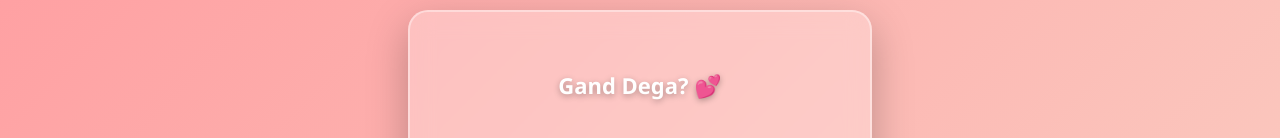
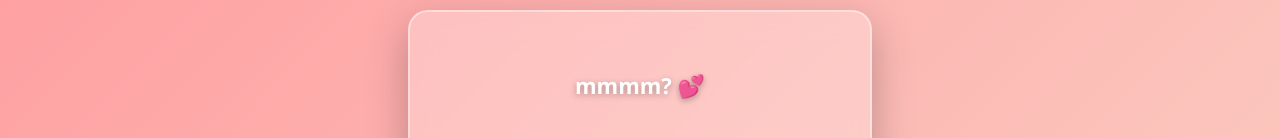
Before and after one commit to vijaykawdal/Test1, a plain HTML site: page index.html in a window 1280 px wide. Shown: the part 259-397 px from the top of the page. Drawn offline with Linux system fonts and the light colour scheme.

Commit message:
Update index.html

```diff
--- a/index.html
+++ b/index.html
@@ -79,7 +79,7 @@
 <body>
 
 <div class="card" id="card">
-    <h2 id="question">Gand Dega? 💕</h2>
+    <h2 id="question">mmmm? 💕</h2>
 
     <button class="yes" onclick="sendAnswer('Yes')">Yes ❤️</button>
     <button class="no" id="noBtn">No 💔</button>
```
